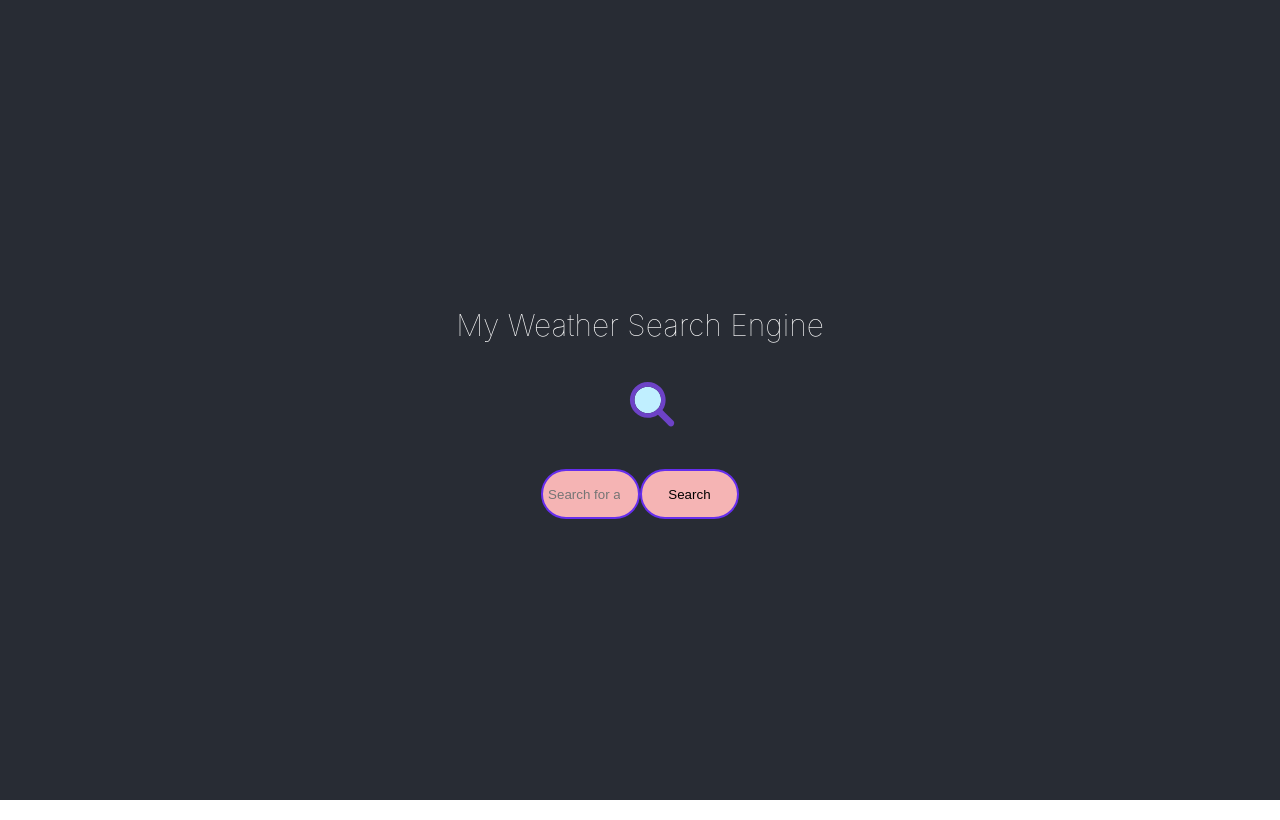
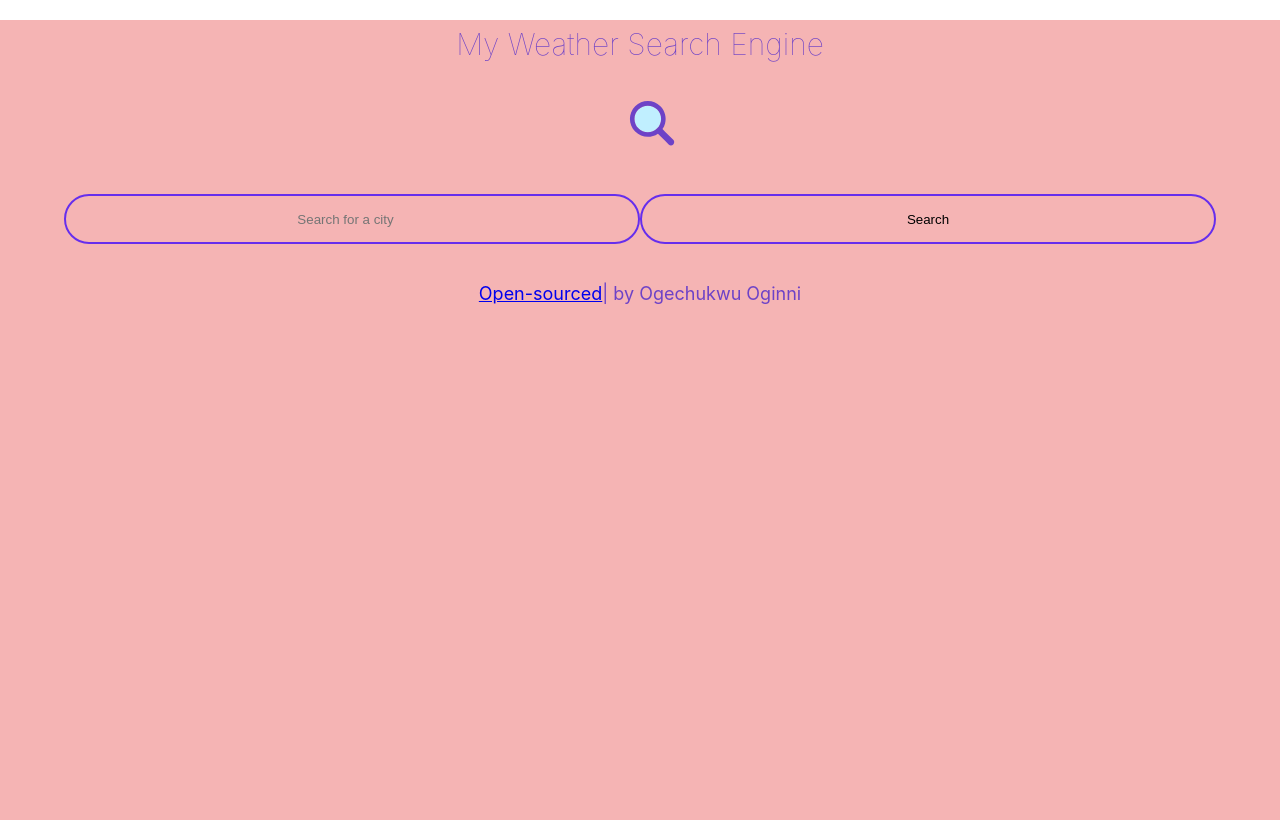
Before and after one commit to ogeoginni/My-React-Weather-App, a React (Create React App) app: page / in a window 1280 px wide. Built offline with nearby package versions, Linux system fonts and the light colour scheme.

Commit message:
included a footer for github link

```diff
--- a/src/App.css
+++ b/src/App.css
@@ -14,14 +14,12 @@
 }
 
 .App-header {
-  background-color: #282c34;
+  background-color: #f5b4b4;
   min-height: 100vh;
-  display: flex;
-  flex-direction: column;
   align-items: center;
   justify-content: center;
   font-size: calc(10px + 2vmin);
-  color: white;
+  color: #6d42c7;
 }
 
 .App-link {
@@ -41,7 +39,7 @@ h1 {
   font-size: 30px;
   line-height: 48px;
   font-weight: 100;
-  color: white;
+  color: #6d42c7;
 }
 
 .current-city {
@@ -83,7 +81,7 @@ li:first-letter {
 }
 
 #city-input {
-  width: 40%;
+  width: 45%;
   border-radius: 30px;
   padding: 5px;
   height: 50px;
@@ -92,3 +90,9 @@ li:first-letter {
   text-align: center;
   text-shadow: none;
 }
+
+.footer {
+  background-color: #f5b4b4;
+  font-size: 18px;
+  color: #6d42c7;
+}
--- a/src/App.js
+++ b/src/App.js
@@ -6,8 +6,18 @@ function App() {
     <div className="App">
       <header className="App-header">
         <h1>My Weather Search Engine</h1>
-
         <Weather />
+        <br />
+        <small className="footer">
+          <a
+            href="https://https://github.com/ogeoginni/My-React-Weather-App"
+            target="_blank"
+            rel="noreferrer"
+          >
+            Open-sourced
+          </a>
+          | by Ogechukwu Oginni
+        </small>
       </header>
     </div>
   );
```
